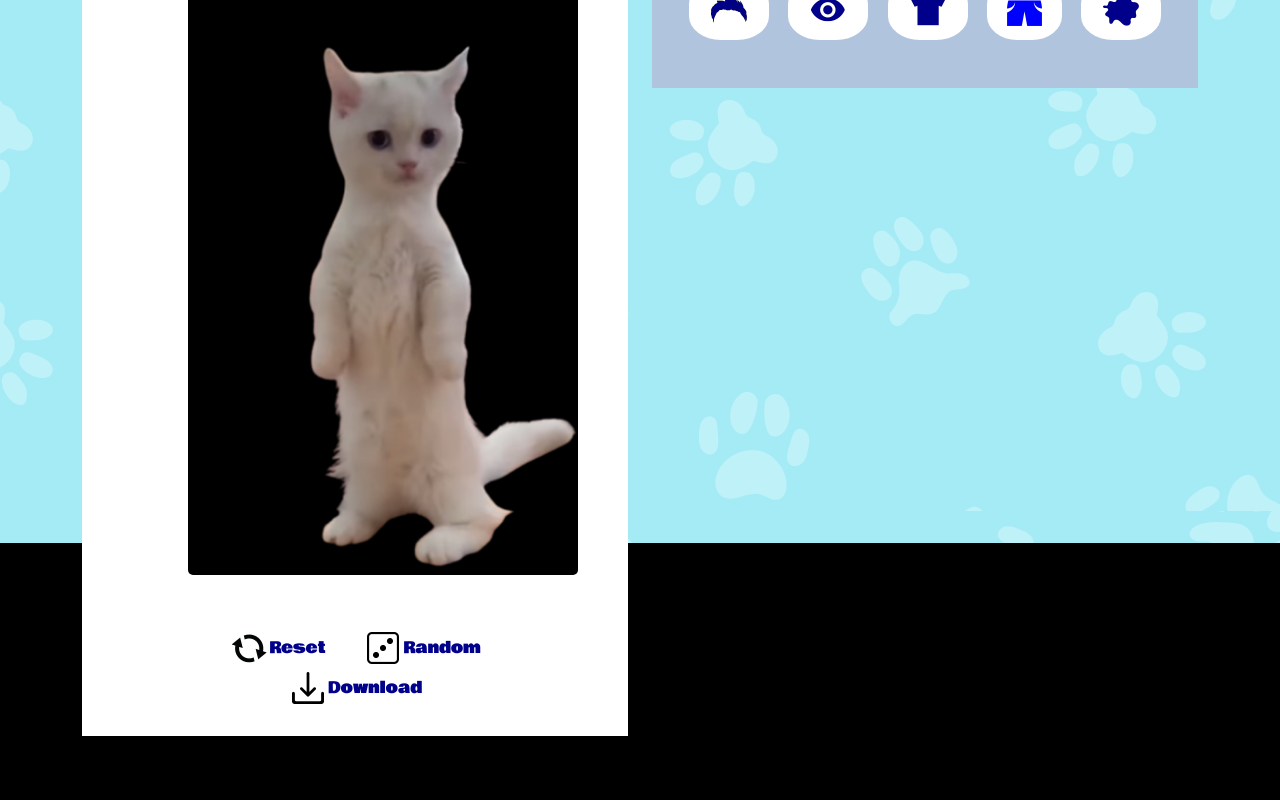
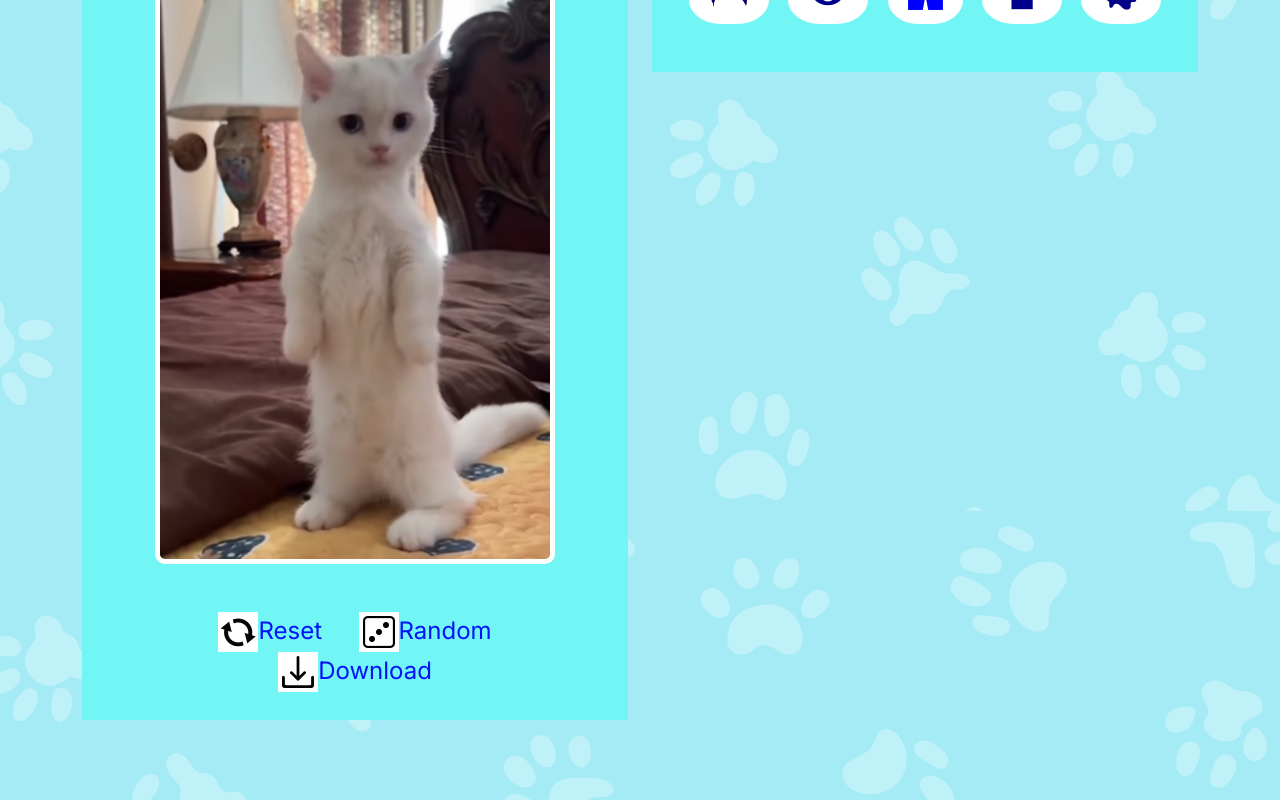
Before and after one commit to 18103864/disguisedcat, a website: page index.html in a window 1280 px wide. Both pictures are taken after a click on the link "Reset". Shown: the part 257-1057 px from the top of the page. Drawn offline with nearby package versions, Linux system fonts and the light colour scheme.

Commit message:
new template

```diff
--- a/index.html
+++ b/index.html
@@ -3,12 +3,12 @@
     <head>
         <meta charset="utf8">
         <meta name="viewport" content="width=device-width, initial-scale=1.0">
-        <title>$DC - Meme Generator</title>
+        <title>$DC - Meme Maker</title>
         <link rel="preconnect" href="https://fonts.googleapis.com">
         <link rel="preconnect" href="https://fonts.gstatic.com" crossorigin>
         <link href="https://fonts.googleapis.com/css2?family=Nanum+Pen+Script&display=swap" rel="stylesheet">
           <!--=============== FAVICON ===============-->
-          <link rel="icon" type="image/png" href="mememaker-assets/img/bg.png">
+          <link rel="icon" type="image/png" href="mememaker-assets/img/base.png">
 
         <!--=============== REMIXICONS ===============-->
         <link rel="stylesheet" href="https://cdnjs.cloudflare.com/ajax/libs/remixicon/4.2.0/remixicon.min.css">
@@ -17,27 +17,33 @@
         <link rel="stylesheet" href="mememaker-assets/style/global.css">
         <script src="node_modules/bootstrap/dist/js/bootstrap.bundle.min.js"></script>
 
+
     </head>
     <body oncontextmenu="return false">
         <div class="container">
+
+
             <nav class="navbar navbar-expand-lg">
                 <div class="container-fluid">
-                  <!-- Move the brand and navbar-toggler to separate flex containers -->
+
                   <div class="d-flex justify-content-between align-items-center w-100">
-                    <!-- Brand -->
-                    <a class="navbar-brand title" href="../index.html">$DC</a>
-                    <!-- Navbar Toggler Button -->
+
+                    <a class="navbar-brand" href="../index.html">$DC</a>
+
                     <div class="d-flex flex-row-reverse w-100">
                       </div>
                   </div>
 
+
                 </div>
               </nav>
+
+
 
             <div class="container">
 
             </div>
-            <div class="row mb-5">
+            <div class="row">
                 <div class="col-md-12 col-lg-6">
                     <div class="left-view">
                         <canvas id="mainCanvas"></canvas>
@@ -57,8 +63,8 @@
                             <button class="categories" data-category="head"><img src="mememaker-assets/img/categories/head.png" alt="image"></button>
                             <button class="categories" data-category="eyes"><img src="mememaker-assets/img/categories/eyes.png" alt="image"></button>
                             <!-- <button class="categories" data-category="mouth"><img src="mememaker-assets/img/categories/mouth.png" alt="image"></button> -->
+                            <button class="categories" data-category="mouth"><img src="mememaker-assets/img/categories/mouth.png" alt="image"></button>
                             <button class="categories" data-category="top"><img src="mememaker-assets/img/categories/top.png" alt="image"></button>
-                            <button class="categories" data-category="buddy"><img src="mememaker-assets/img/categories/buddy.png" alt="image"></button>
                             <button class="categories" data-category="background"><img src="mememaker-assets/img/categories/background.png" alt="image"></button>
                         </div>
                         <div class="selector-container">
@@ -76,16 +82,18 @@
                                 </div>
                             </div>
                             <div class="selector" id="eyes">
+
+
                                 <div class="parts-wrap">
                                     <div class="parts-list" id="eyes-list"></div>
                                 </div>
 
                             </div>
-                            <div class="selector" id="buddy">
+                            <div class="selector" id="mouth">
 
 
                                 <div class="parts-wrap">
-                                    <div class="parts-list" id="buddy-list"></div>
+                                    <div class="parts-list" id="mouth-list"></div>
                                 </div>
 
                             </div>
--- a/mememaker-assets/scripts/script.js
+++ b/mememaker-assets/scripts/script.js
@@ -1,7 +1,7 @@
 const bodyList = document.getElementById('body-list');
 const headList = document.getElementById('head-list');
 const eyesList = document.getElementById('eyes-list');
-const buddyList = document.getElementById('buddy-list');
+const mouthList = document.getElementById('mouth-list');
 const bgList = document.getElementById('bg-list');
 const bottomList = document.getElementById('bottom-list');
 const topList = document.getElementById('top-list');
@@ -9,7 +9,7 @@ const topList = document.getElementById('top-list');
 var current_body = undefined;
 var current_head = undefined;
 var current_eyes = undefined;
-var current_buddy = undefined;
+var current_mouth = undefined;
 var current_bg = undefined;
 var current_bottom = undefined;
 var current_top = undefined;
@@ -17,7 +17,7 @@ var current_top = undefined;
 var selected_body = 0;
 var selected_head = 0;
 var selected_eyes = 0;
-var selected_buddy = 0;
+var selected_mouth = 0;
 var selected_bg = 1;
 var selected_bottom = 0;
 var selected_top = 0;
@@ -33,8 +33,8 @@ function setImage(type, image) {
         case 'eyes':
             current_eyes = image;
             break;
-        case 'buddy':
-            current_buddy = image;
+        case 'mouth':
+            current_mouth = image;
             break;
         case 'bg':
             current_bg = image;
@@ -67,8 +67,8 @@ function getSelectedIdx(type) {
             return selected_head;
         case 'eyes':
             return selected_eyes;
-        case 'buddy':
-            return selected_buddy;
+        case 'mouth':
+            return selected_mouth;
         case 'bg':
             return selected_bg;
         case 'bottom':
@@ -89,8 +89,8 @@ function setSelectedIdx(type,idx) {
         case 'eyes':
             selected_eyes = idx;
             break;
-        case 'buddy':
-            selected_buddy = idx;
+        case 'mouth':
+            selected_mouth = idx;
             break;
         case 'bg':
             selected_bg = idx;
@@ -153,17 +153,30 @@ AddParts(headList, 'head',4, 'mememaker-assets/img/icons/head/4.png', 'mememaker
 AddParts(headList, 'head',5, 'mememaker-assets/img/icons/head/5.png', 'mememaker-assets/img/head/5.png');
 AddParts(headList, 'head',6, 'mememaker-assets/img/icons/head/6.png', 'mememaker-assets/img/head/6.png');
 AddParts(headList, 'head',7, 'mememaker-assets/img/icons/head/7.png', 'mememaker-assets/img/head/7.png');
-AddParts(headList, 'head',8, 'mememaker-assets/img/icons/head/8.png', 'mememaker-assets/img/head/8.png');
+// AddParts(headList, 'head',8, 'mememaker-assets/img/icons/head/008.png', 'mememaker-assets/img/head/008.png');
+// AddParts(headList, 'head',9, 'mememaker-assets/img/icons/head/009.png', 'mememaker-assets/img/head/009.png');
+// AddParts(headList, 'head',10, 'mememaker-assets/img/icons/head/010.png', 'mememaker-assets/img/head/010.png');
+// AddParts(headList, 'head',11, 'mememaker-assets/img/icons/head/011.png', 'mememaker-assets/img/head/011.png');
+// AddParts(headList, 'head',12, 'mememaker-assets/img/icons/head/012.png', 'mememaker-assets/img/head/012.png');
 
 AddParts(eyesList, 'eyes',0, 'mememaker-assets/img/none.png', undefined, true);
 AddParts(eyesList, 'eyes',1, 'mememaker-assets/img/icons/eyes/1.png', 'mememaker-assets/img/eyes/1.png');
 AddParts(eyesList, 'eyes',2, 'mememaker-assets/img/icons/eyes/2.png', 'mememaker-assets/img/eyes/2.png');
 AddParts(eyesList, 'eyes',3, 'mememaker-assets/img/icons/eyes/3.png', 'mememaker-assets/img/eyes/3.png');
 AddParts(eyesList, 'eyes',4, 'mememaker-assets/img/icons/eyes/4.png', 'mememaker-assets/img/eyes/4.png');
-AddParts(eyesList, 'eyes',5, 'mememaker-assets/img/icons/eyes/5.png', 'mememaker-assets/img/eyes/5.png');
-AddParts(eyesList, 'eyes',6, 'mememaker-assets/img/icons/eyes/6.png', 'mememaker-assets/img/eyes/6.png');
-AddParts(eyesList, 'eyes',7, 'mememaker-assets/img/icons/eyes/7.png', 'mememaker-assets/img/eyes/7.png');
-AddParts(eyesList, 'eyes',8, 'mememaker-assets/img/icons/eyes/8.png', 'mememaker-assets/img/eyes/8.png');
+// AddParts(eyesList, 'eyes',5, 'mememaker-assets/img/icons/eyes/5.png', 'mememaker-assets/img/eyes/5.png');
+// AddParts(eyesList, 'eyes',6, 'mememaker-assets/img/icons/eyes/6.png', 'mememaker-assets/img/eyes/6.png');
+// AddParts(eyesList, 'eyes',7, 'mememaker-assets/img/icons/eyes/007.png', 'mememaker-assets/img/eyes/007.png');
+// AddParts(eyesList, 'eyes',8, 'mememaker-assets/img/icons/eyes/008.png', 'mememaker-assets/img/eyes/008.png');
+
+AddParts(mouthList, 'mouth',0, 'mememaker-assets/img/none.png', undefined, true);
+AddParts(mouthList, 'mouth',1, 'mememaker-assets/img/icons/mouth/1.png', 'mememaker-assets/img/mouth/1.png');
+AddParts(mouthList, 'mouth',2, 'mememaker-assets/img/icons/mouth/2.png', 'mememaker-assets/img/mouth/2.png');
+// AddParts(mouthList, 'mouth',3, 'mememaker-assets/img/icons/mouth/3.png', 'mememaker-assets/img/mouth/3.png');
+// AddParts(mouthList, 'mouth',4, 'mememaker-assets/img/icons/mouth/4.png', 'mememaker-assets/img/mouth/4.png');
+// AddParts(mouthList, 'mouth',5, 'mememaker-assets/img/icons/mouth/5.png', 'mememaker-assets/img/mouth/5.png');
+// AddParts(mouthList, 'mouth',6, 'mememaker-assets/img/icons/mouth/6.png', 'mememaker-assets/img/mouth/6.png');
+// AddParts(mouthList, 'mouth',7, 'mememaker-assets/img/icons/mouth/7.png', 'mememaker-assets/img/mouth/7.png');
 
 AddParts(topList, 'top',0, 'mememaker-assets/img/none.png', undefined, true);
 AddParts(topList, 'top',1, 'mememaker-assets/img/icons/top/1.png', 'mememaker-assets/img/top/1.png');
@@ -171,26 +184,37 @@ AddParts(topList, 'top',2, 'mememaker-assets/img/icons/top/2.png', 'mememaker-as
 AddParts(topList, 'top',3, 'mememaker-assets/img/icons/top/3.png', 'mememaker-assets/img/top/3.png');
 AddParts(topList, 'top',4, 'mememaker-assets/img/icons/top/4.png', 'mememaker-assets/img/top/4.png');
 AddParts(topList, 'top',5, 'mememaker-assets/img/icons/top/5.png', 'mememaker-assets/img/top/5.png');
+AddParts(topList, 'top',6, 'mememaker-assets/img/icons/top/6.png', 'mememaker-assets/img/top/6.png');
+AddParts(topList, 'top',7, 'mememaker-assets/img/icons/top/7.png', 'mememaker-assets/img/top/7.png');
+AddParts(topList, 'top',8, 'mememaker-assets/img/icons/top/8.png', 'mememaker-assets/img/top/8.png');
+AddParts(topList, 'top',9, 'mememaker-assets/img/icons/top/9.png', 'mememaker-assets/img/top/9.png');
+// AddParts(topList, 'top',10, 'mememaker-assets/img/icons/top/10.png', 'mememaker-assets/img/top/10.png');
+// AddParts(topList, 'top',11, 'mememaker-assets/img/icons/top/11.png', 'mememaker-assets/img/top/11.png');
+// AddParts(topList, 'top',12, 'mememaker-assets/img/icons/top/012.png', 'mememaker-assets/img/top/012.png');
 
-AddParts(buddyList, 'buddy',0, 'mememaker-assets/img/none.png', undefined, true);
-AddParts(buddyList, 'buddy',1, 'mememaker-assets/img/icons/buddy/1.png', 'mememaker-assets/img/buddy/1.png');
-AddParts(buddyList, 'buddy',2, 'mememaker-assets/img/icons/buddy/2.png', 'mememaker-assets/img/buddy/2.png');
-AddParts(buddyList, 'buddy',3, 'mememaker-assets/img/icons/buddy/3.png', 'mememaker-assets/img/buddy/3.png');
-AddParts(buddyList, 'buddy',4, 'mememaker-assets/img/icons/buddy/4.png', 'mememaker-assets/img/buddy/4.png');
-AddParts(buddyList, 'buddy',5, 'mememaker-assets/img/icons/buddy/5.png', 'mememaker-assets/img/buddy/5.png');
-AddParts(buddyList, 'buddy',6, 'mememaker-assets/img/icons/buddy/6.png', 'mememaker-assets/img/buddy/6.png');
-AddParts(buddyList, 'buddy',7, 'mememaker-assets/img/icons/buddy/7.png', 'mememaker-assets/img/buddy/7.png');
+// AddParts(bottomList, 'bottom', 0, 'mememaker-assets/img/none.png', undefined, true);
+// AddParts(bottomList, 'bottom', 1, 'mememaker-assets/img/icons/bottom/001.png', 'mememaker-assets/img/bottom/001.png');
+// AddParts(bottomList, 'bottom', 2, 'mememaker-assets/img/icons/bottom/002.png', 'mememaker-assets/img/bottom/002.png');
+// AddParts(bottomList, 'bottom', 3, 'mememaker-assets/img/icons/bottom/003.png', 'mememaker-assets/img/bottom/003.png');
+// AddParts(bottomList, 'bottom', 4, 'mememaker-assets/img/icons/bottom/004.png', 'mememaker-assets/img/bottom/004.png');
+// AddParts(bottomList, 'bottom', 5, 'mememaker-assets/img/icons/bottom/005.png', 'mememaker-assets/img/bottom/005.png');
+// AddParts(bottomList, 'bottom', 6, 'mememaker-assets/img/icons/bottom/006.png', 'mememaker-assets/img/bottom/006.png');
+// AddParts(bottomList, 'bottom', 7, 'mememaker-assets/img/icons/bottom/007.png', 'mememaker-assets/img/bottom/007.png');
+// AddParts(bottomList, 'bottom', 8, 'mememaker-assets/img/icons/bottom/008.png', 'mememaker-assets/img/bottom/008.png');
+// AddParts(bottomList, 'bottom', 9, 'mememaker-assets/img/icons/bottom/009.png', 'mememaker-assets/img/bottom/009.png');
+// AddParts(bottomList, 'bottom', 10, 'mememaker-assets/img/icons/bottom/010.png', 'mememaker-assets/img/bottom/010.png');
+// AddParts(bottomList, 'bottom', 11, 'mememaker-assets/img/icons/bottom/11.png', 'mememaker-assets/img/bottom/11.png');
 
 AddParts(bgList, 'bg', 1, 'mememaker-assets/img/icons/background/1.png', 'mememaker-assets/img/background/1.png', true);
-AddParts(bgList, 'bg', 2, 'mememaker-assets/img/icons/background/2.png', 'mememaker-assets/img/background/2.png');
-AddParts(bgList, 'bg', 3, 'mememaker-assets/img/icons/background/3.png', 'mememaker-assets/img/background/3.png');
-AddParts(bgList, 'bg', 4, 'mememaker-assets/img/icons/background/4.png', 'mememaker-assets/img/background/4.png');
-AddParts(bgList, 'bg', 5, 'mememaker-assets/img/icons/background/5.png', 'mememaker-assets/img/background/5.png');
-AddParts(bgList, 'bg', 6, 'mememaker-assets/img/icons/background/6.png', 'mememaker-assets/img/background/6.png');
-AddParts(bgList, 'bg', 7, 'mememaker-assets/img/icons/background/7.png', 'mememaker-assets/img/background/7.png');
-AddParts(bgList, 'bg', 8, 'mememaker-assets/img/icons/background/8.png', 'mememaker-assets/img/background/8.png');
-AddParts(bgList, 'bg', 9, 'mememaker-assets/img/icons/background/9.png', 'mememaker-assets/img/background/9.png');
-AddParts(bgList, 'bg', 10, 'mememaker-assets/img/icons/background/10.png', 'mememaker-assets/img/background/10.png');
+// AddParts(bgList, 'bg', 2, 'mememaker-assets/img/icons/background/2.png', 'mememaker-assets/img/background/2.png');
+// AddParts(bgList, 'bg', 3, 'mememaker-assets/img/icons/background/3.png', 'mememaker-assets/img/background/3.png');
+// AddParts(bgList, 'bg', 4, 'mememaker-assets/img/icons/background/4.png', 'mememaker-assets/img/background/4.png');
+// AddParts(bgList, 'bg', 5, 'mememaker-assets/img/icons/background/5.png', 'mememaker-assets/img/background/5.png');
+// AddParts(bgList, 'bg', 6, 'mememaker-assets/img/icons/background/6.png', 'mememaker-assets/img/background/6.png');
+// AddParts(bgList, 'bg', 7, 'mememaker-assets/img/icons/background/7.png', 'mememaker-assets/img/background/7.png');
+// AddParts(bgList, 'bg', 8, 'mememaker-assets/img/icons/background/8.png', 'mememaker-assets/img/background/8.png');
+// AddParts(bgList, 'bg', 9, 'mememaker-assets/img/icons/background/009.png', 'mememaker-assets/img/background/009.png');
+// AddParts(bgList, 'bg', 10, 'mememaker-assets/img/icons/background/010.png', 'mememaker-assets/img/background/010.png');
 
 
 
@@ -204,7 +228,7 @@ setInterval(() => {
     context.fillRect(0, 0, 400, 600);
 
     if(current_bg != undefined) {
-        context.drawImage(current_bg, 0, 0, 400, 600 );
+        context.drawImage(current_bg, 0, 0, 400, 600);
     }
 
     if(current_body != undefined) {
@@ -215,8 +239,8 @@ setInterval(() => {
         context.drawImage(current_head, 0, 0, 400, 600 );
     }
 
-    if(current_buddy != undefined) {
-        context.drawImage(current_buddy, 0, 0, 400, 600 );
+    if(current_mouth != undefined) {
+        context.drawImage(current_mouth, 0, 0, 400, 600 );
     }
 
     if(current_eyes != undefined) {
@@ -240,7 +264,7 @@ const resetBtn = document.getElementById('reset-btn');
 resetBtn.onclick = () => {
     selectParts('head', 0);
     selectParts('eyes', 0);
-    selectParts('buddy', 0);
+    selectParts('mouth', 0);
     selectParts('bg', 1);
     // selectParts('bottom', 1);
     selectParts('top', 0);
@@ -249,17 +273,17 @@ resetBtn.onclick = () => {
 const randomBtn = document.getElementById('random-btn');
 
 randomBtn.onclick = () => {
-    const randHead = randRange(0, 8);
-    const randEyes = randRange(0, 8);
-    const randBuddy = randRange(0, 7);
-    const randBg = randRange(1, 10);
+    const randHead = randRange(0, 7);
+    const randEyes = randRange(0, 4);
+    const randMouth = randRange(0, 2);
+    //  const randBg = randRange(1, 8);
     // const randbottom = randRange(0, 10);
-    const randtop = randRange(0, 5);
+    const randtop = randRange(0, 9);
 
     selectParts('head', randHead);
     selectParts('eyes', randEyes);
-    selectParts('buddy', randBuddy);
-    selectParts('bg', randBg);
+    selectParts('mouth', randMouth);
+    // selectParts('bg', randBg);
     // selectParts('bottom', randbottom);
     selectParts('top', randtop);
 }
--- a/mememaker-assets/style/global.css
+++ b/mememaker-assets/style/global.css
@@ -1,35 +1,24 @@
+@import url('https://fonts.googleapis.com/css2?family=Inter:wght@100..900&display=swap');
 @import url('https://fonts.googleapis.com/css2?family=Bowlby+One&display=swap');
 
 :root {
-    --hot-pink: #EF476F;
-    --light-pink: #ff99cc;
+    --hot-pink: #0011fc;
+    --light-pink: #6aaff0;
 }
 
 * {
-    font-family: "Bowlby One", sans-serif;
+    font-family: "Inter", sans-serif;
     margin: 0;
     padding: 0;
     box-sizing: border-box;
-    color: white;
-}
-
-body::before {
-    content: '';
-    position: absolute;
-    top: 0;
-    left: 0;
-    width: 100%;
-    height: 100vh;
-    background-image: url('../img/bg.png'); /* Path to your image */
-    z-index: -1; /* Ensure it stays behind other content */
 }
 
 body {
-    background-color: #000;
-    margin: 0;
     overflow: hidden;
-    position: relative;
-    padding: 1rem;
+    overflow-y: auto;
+    background-image: url('../img/bg.png');
+    margin-bottom: 5rem;
+    color: var(--hot-pink);
 }
 
 .navbar {
@@ -62,10 +51,11 @@ body {
     color: white;
     font-size: 5rem;
     text-shadow: -1px -1px 0 #000, 1px -1px 0 #000, -1px 1px 0 #000, 1px 1px 0 #000;
+    font-family: "Bowlby One", sans-serif;
 }
 
 .navbar-brand:hover {
-    color: #37f7ff;
+    color: var(--orange);
 }
 
 h1 {
@@ -112,13 +102,18 @@ h1 {
 }
 
 .right-view {
-    background-color: lightsteelblue;
+    background-color: rgb(113, 245, 245);
     padding: 5%;
 }
 
 .left-view {
-    background-color: white;
+    background-color: rgb(113, 245, 245);
     padding: 5%;
+    display: flex;
+    flex-direction: column;
+    align-items: center;
+    justify-content: center;
+    height: 100%;
 }
 
 
@@ -133,7 +128,7 @@ h1 {
     border: 5px solid rgb(254, 255, 254);
     border-radius: 10px;
     margin-bottom: 3rem;
-    margin-left: 15%;
+    display: block;
 }
 
 .buttons {
@@ -143,8 +138,8 @@ h1 {
 
 #reset-btn, #random-btn, #download-btn {
     margin: 0rem 1rem;
-    font-size: 1rem;
-    color: darkblue;
+    font-size: 1.5rem;
+    color: var(--hot-pink);
     display: inline-block;
 }
 
@@ -294,9 +289,9 @@ h1 {
 }
 
 .parts-selected {
-    border: 3px solid #00008B;
-    background-color: lightgray;
-    box-shadow: 0px 0px 5px 5px lightskyblue;
+    border: 3px solid var(--hot-pink);
+    background-color: white;
+    box-shadow: 0px 0px 5px 5px var(--light-pink);
 }
 
 .sns {
@@ -329,6 +324,7 @@ h1 {
         margin: 1rem;
     }
 
+
     h1 {
         font-size: 2rem;
         margin: 2rem 4rem;
@@ -341,6 +337,7 @@ h1 {
 
     #mainCanvas {
         width: 80%;
+        height: 80%;
         margin: auto;
     }
 
@@ -381,6 +378,7 @@ h1 {
 
     #mainCanvas {
         width: 80%;
+        height: 80%;
         margin: auto;
     }
 
```
Also changed, not shown: README.md (deleted), mememaker-assets/img/background/1.png (added), mememaker-assets/img/categories/mouth.png (renamed from mememaker-assets/img/categories/buddy.png).
